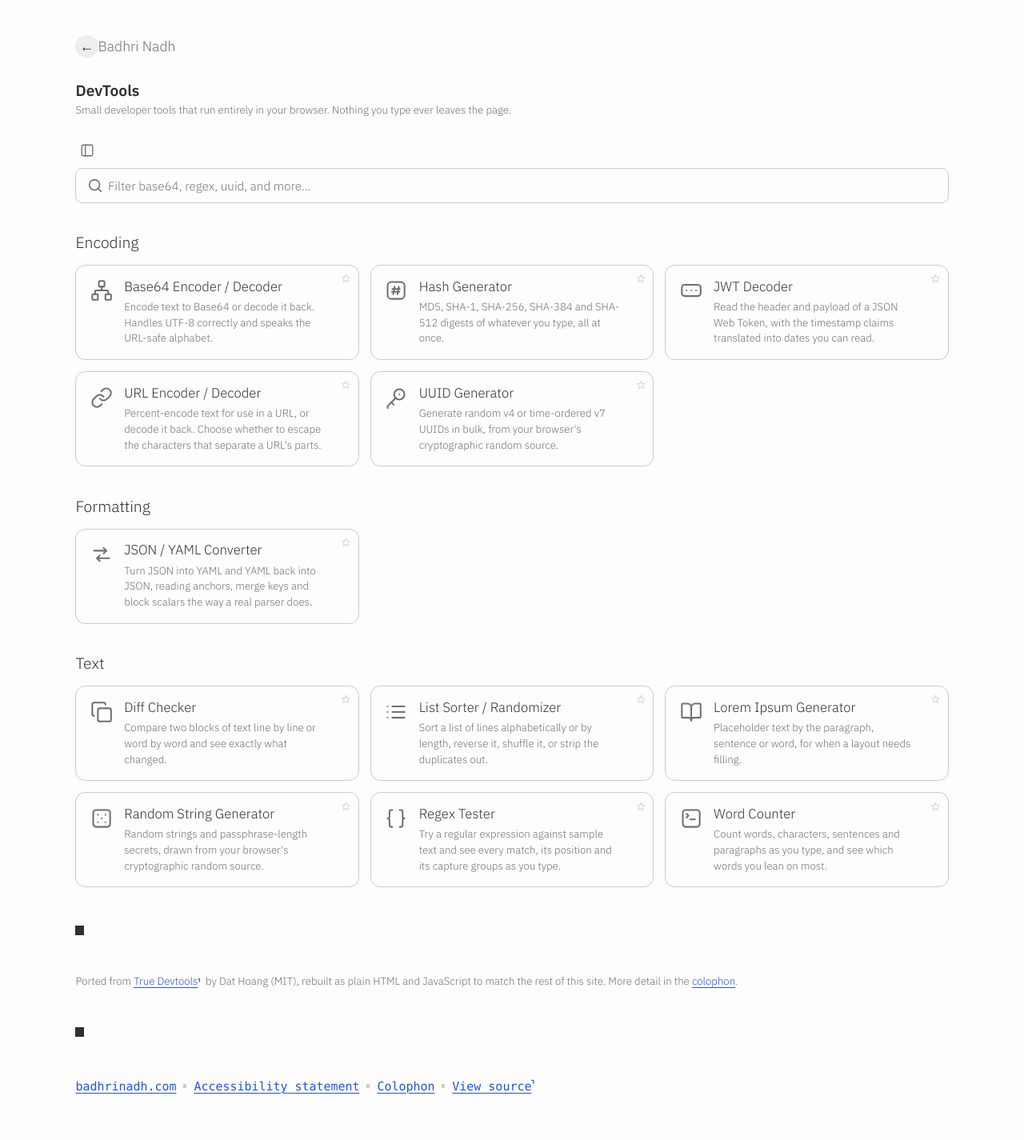
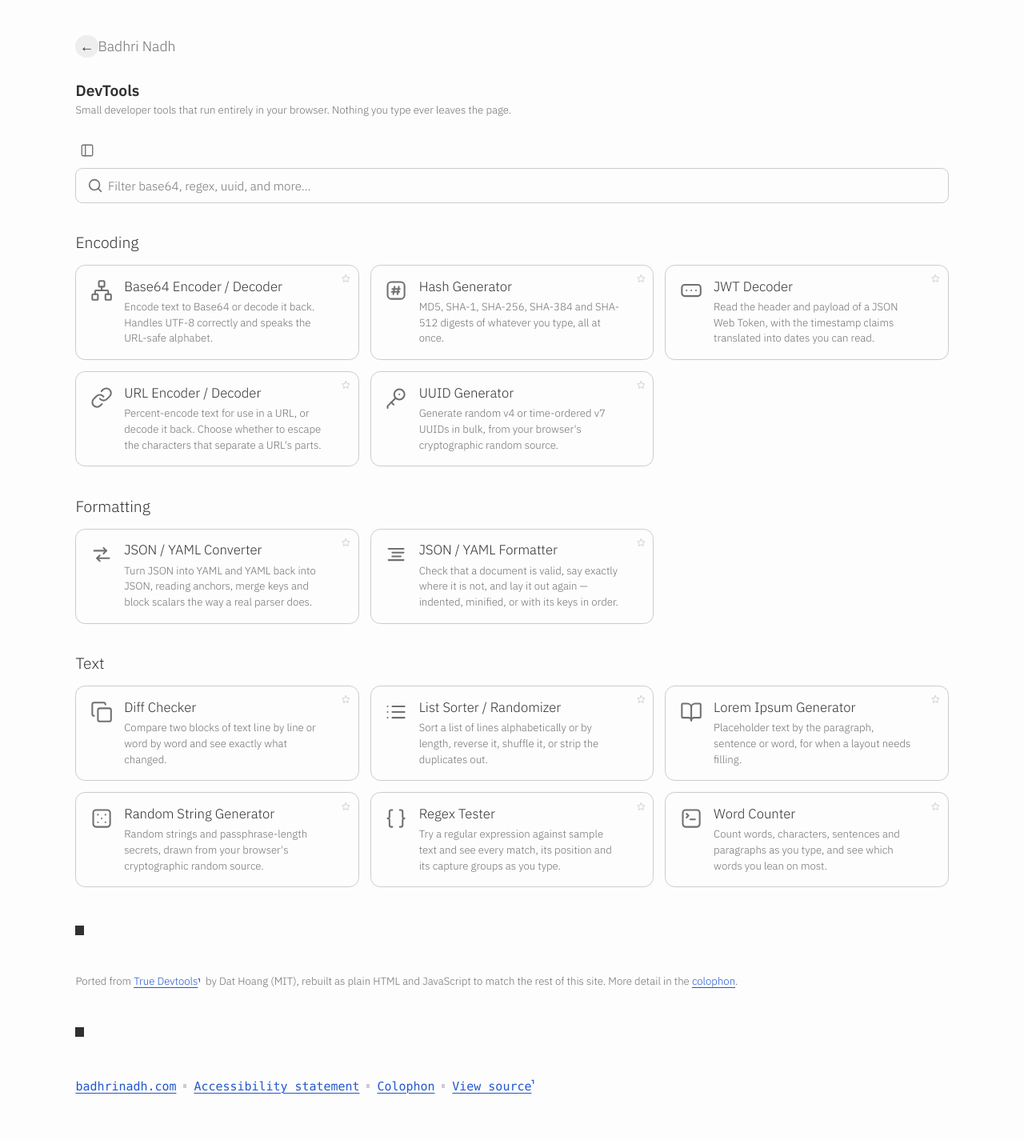
Before and after one commit to BadhriNadhBade/devtools, a Jekyll site: the page built from index.html, in a window 1280 px wide. Shown: the whole page at 80% size. Built offline with Jekyll 4.4.1, drawn with Linux system fonts in a browser that asks for light colours; Markdown is read by kramdown in place of the engine named in the settings.

Commit message:
Add JSON/YAML formatter tool and related functionality

```diff
--- a/_pages/colophon.md
+++ b/_pages/colophon.md
@@ -20,6 +20,8 @@ What did carry over is the behaviour: which tools exist, what options they take,
 
 One tool came from somewhere else entirely. The **JSON / YAML converter** follows the [Backstage toolbox plugin](https://github.com/drodil/backstage-plugin-toolbox), also MIT, down to the sample data. That plugin converts through the [`yaml`](https://github.com/eemeli/yaml) package, which is far larger than everything else on this site put together, so the reader and writer here are [written out by hand](https://github.com/BadhriNadhBade/devtools/blob/main/assets/js/lib/yaml.js) instead. They cover the YAML that configuration files are actually made of — block and flow collections, every scalar style, anchors, aliases and merge keys — they were built by checking both directions against `yaml` itself over a pile of real configuration files, and where they cannot read something they say so rather than guessing.
 
+The **JSON / YAML formatter** is not a port of anything. The obvious way to reformat JSON is to parse it and print it again, and doing that silently damages documents: keys that look like integers come back reordered, whole numbers past 2<sup>53</sup> come back rounded, and a duplicate key disappears without a word. So the [reader here](https://github.com/BadhriNadhBade/devtools/blob/main/assets/js/lib/json.js) keeps every scalar as the characters you wrote and only ever changes the whitespace between them. It is strict about what it accepts — a trailing comma or a comment is a mistake worth naming rather than quietly tolerating — and it points at the line and column where it gave up.
+
 ## Type
 
 Body text is [IBM Plex Sans](https://fonts.google.com/specimen/IBM+Plex+Sans). Everything a tool reads or writes is set in whatever monospace your system provides.
--- /dev/null
+++ b/_tools/json-yaml-formatter.html
@@ -0,0 +1,86 @@
+---
+layout: tool
+title: JSON / YAML Formatter
+slug: json-yaml-formatter
+icon: align
+permalink: /json-yaml-formatter
+category: Formatting
+description: Check that a document is valid, say exactly where it is not, and lay it out again — indented, minified, or with its keys in order.
+keywords: json yaml yml format formatter lint linter validate validator pretty print beautify minify indent sort keys
+---
+
+<div class="tool-controls">
+  <div class="tool-seg" role="radiogroup" aria-label="Format">
+    <input type="radio" name="format" id="format-json" value="json" checked>
+    <label for="format-json">JSON</label>
+    <input type="radio" name="format" id="format-yaml" value="yaml">
+    <label for="format-yaml">YAML</label>
+  </div>
+
+  {% comment %}
+    Hidden rather than disabled when YAML is chosen. There is no minified YAML
+    to switch to, and a control that cannot do anything is worse than one that
+    is not there.
+  {% endcomment %}
+  <div class="tool-seg" role="radiogroup" aria-label="Style" id="style">
+    <input type="radio" name="style" id="style-pretty" value="pretty" checked>
+    <label for="style-pretty">Pretty</label>
+    <input type="radio" name="style" id="style-minify" value="minify">
+    <label for="style-minify">Minify</label>
+  </div>
+
+  <label class="tool-check" id="indent-field">
+    Indent
+    <select class="tool-select" id="indent">
+      <option value="2" selected>2 spaces</option>
+      <option value="4">4 spaces</option>
+      <option value="tab" id="indent-tab">Tab</option>
+    </select>
+  </label>
+
+  <label class="tool-check">
+    <input type="checkbox" id="sort">
+    Sort keys
+  </label>
+
+  <button type="button" class="tool-button--ghost monospace" id="sample">Sample</button>
+</div>
+
+<div class="tool-panes">
+  <div class="tool-pane">
+    <div class="tool-pane-head">
+      <span class="tool-label monospace" id="input-label">JSON</span>
+      <span class="tool-label monospace" id="input-size"></span>
+    </div>
+    <textarea class="tool-area" id="input" spellcheck="false" autocapitalize="off" autocomplete="off" aria-labelledby="input-label"></textarea>
+  </div>
+
+  <div class="tool-pane">
+    <div class="tool-pane-head">
+      <span class="tool-label monospace" id="output-label">Formatted</span>
+      <span class="tool-row">
+        <span class="tool-label monospace" id="output-size"></span>
+        <button type="button" class="tool-button--ghost monospace" id="copy">Copy</button>
+        <button type="button" class="tool-button--ghost monospace" id="download">Download</button>
+      </span>
+    </div>
+    <textarea class="tool-area" id="output" readonly spellcheck="false" aria-labelledby="output-label"></textarea>
+  </div>
+</div>
+
+{% comment %}
+  Everything here is valid input — a document that fails outright is reported on
+  the status line instead. These are the things that parse and still want
+  saying: a duplicate key, a number too large to survive a round trip, comments
+  about to be dropped.
+{% endcomment %}
+<div class="tool-pane tool-gap" id="findings" hidden>
+  <div class="tool-pane-head">
+    <span class="tool-label monospace" id="findings-label">Worth a look</span>
+  </div>
+  <dl class="tool-kv" id="findings-list" aria-labelledby="findings-label"></dl>
+</div>
+
+<p class="tool-note">
+  JSON is reformatted by changing whitespace and nothing else, so a number too long for a <code>double</code> and keys that a parser would reorder both come out exactly as they went in. YAML has to be rebuilt from its structure, which loses comments and blank lines — you will be told when there are any to lose.
+</p>
--- a/index.html
+++ b/index.html
@@ -28,6 +28,7 @@ description: Small developer tools that run entirely in your browser. Nothing yo
   <symbol id="i-file" viewBox="0 0 24 24"><path d="M15 2H6a2 2 0 0 0-2 2v16a2 2 0 0 0 2 2h12a2 2 0 0 0 2-2V7z"/><path d="M14 2v5h6"/></symbol>
   <symbol id="i-star" viewBox="0 0 24 24"><path d="m12 3 2.7 5.5 6.1.9-4.4 4.3 1 6-5.4-2.9-5.4 2.9 1-6L3.2 9.4l6.1-.9z"/></symbol>
   <symbol id="i-panel" viewBox="0 0 24 24"><rect x="3" y="3" width="18" height="18" rx="2"/><path d="M9 3v18"/></symbol>
+  <symbol id="i-align" viewBox="0 0 24 24"><path d="M4 6h16"/><path d="M8 10h12"/><path d="M8 14h9"/><path d="M4 18h16"/></symbol>
   <symbol id="i-swap" viewBox="0 0 24 24"><path d="M4 8h13"/><path d="m14 5 3 3-3 3"/><path d="M20 16H7"/><path d="m10 13-3 3 3 3"/></symbol>
   <symbol id="i-search" viewBox="0 0 24 24"><circle cx="11" cy="11" r="7"/><path d="m20 20-3.6-3.6"/></symbol>
 </svg>
```
Also changed, not shown: assets/js/tools/json-yaml-formatter.js (added, +151 -0 lines), README.md, assets/js/lib/json.js (added), assets/js/lib/yaml.js.
